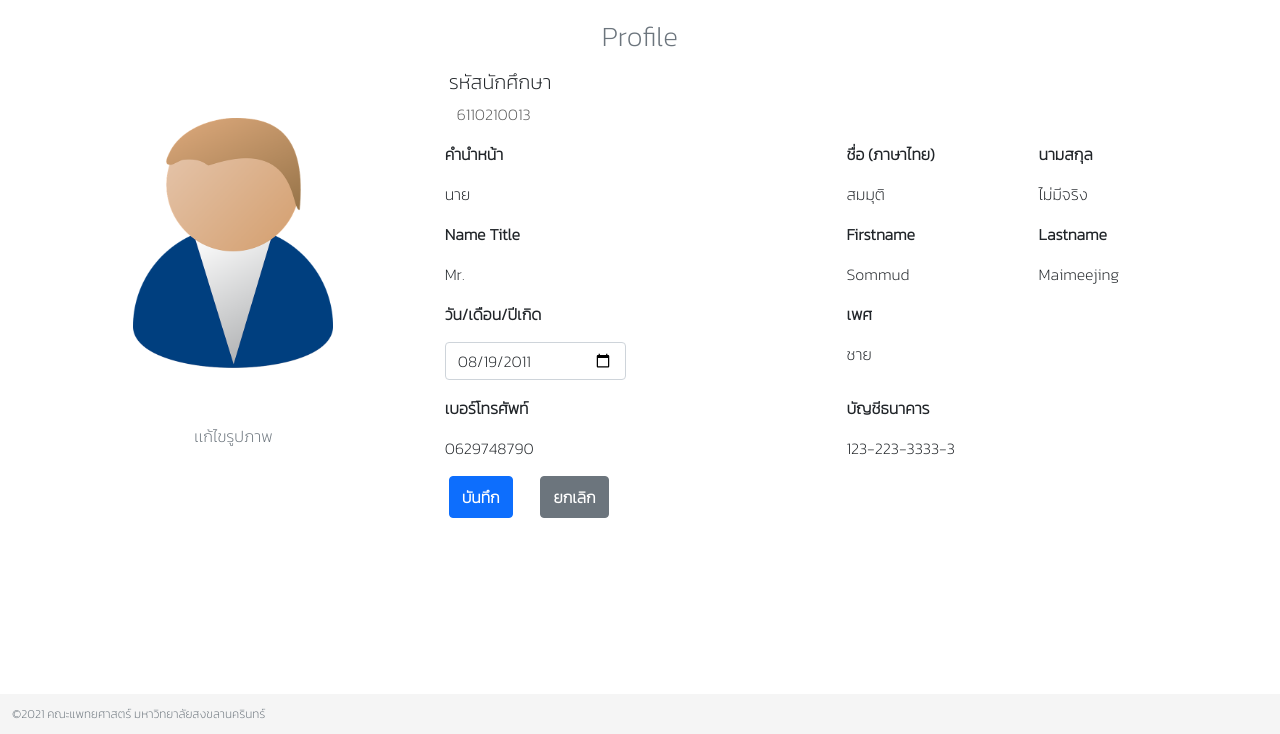
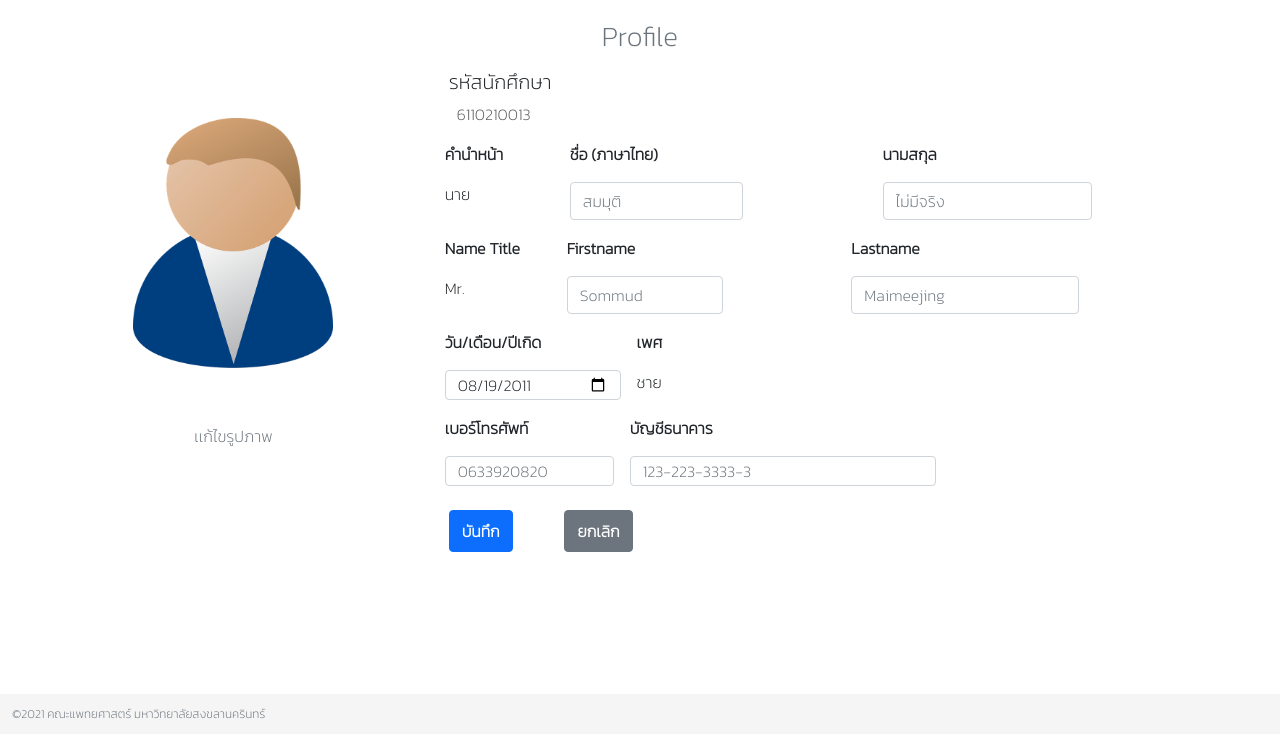
Before and after one commit to Krittin-Khanueng/DormitoryReservationSystem, a Django app: page /account/ in a window 1280 px wide. Shown: the part 66-800 px from the top of the page. Run offline with Django 3.2, Linux system fonts and the light colour scheme.

Commit message:
update allroom

```diff
--- a/account/templates/account/profile.html
+++ b/account/templates/account/profile.html
@@ -6,7 +6,8 @@
     <div class="container-fluid">
         <div class="row">
             <div class="col-md-4">
-                <div class="text-center py-5"> <img src="{% static 'images/pic/profile.png' %}" width="200" height="250"> </div>
+                <div class="text-center py-5"><img src="{% static 'images/pic/profile.png' %}" width="200" height="250">
+                </div>
                 <p class="text-muted text-center py-2">เเก้ไขรูปภาพ</p>
             </div>
             <div class="col-md-8">
@@ -14,75 +15,111 @@
                     <h5 class="card-title text-dark m-0">รหัสนักศึกษา</h5>
                     <p class="card-text m-2 ">6110210013</p>
 
+
                     <table class="table table-borderless m-0">
                         <thead>
                         <tr>
-                            <th scope="col" style="width:50px;" >คำนำหน้า</th>
-                            <th scope="col" style="width:50px;">ชื่อ (ภาษาไทย)</th>
-                            <th scope="col" style="width:50px;">นามสกุล</th>
+                            <th scope="col" width="10%">คำนำหน้า</th>
+                            <th scope="col" width="25%">ชื่อ (ภาษาไทย)</th>
+                            <th scope="col" width="30%">นามสกุล</th>
                         </tr>
                         </thead>
+
                         <tbody>
                         <tr>
-                            <td scope="col-3">นาย</td>
-                            <td>สมมุติ</td>
-                            <td>ไม่มีจริง</td>
+                            <td>นาย</td>
+                            <td>
+                                <div class="form-group col-7">
+                                    <input type="text" class="form-control" id="name" placeholder="สมมุติ">
+                                </div>
+                            </td>
+                            <td>
+                                <div class="form-group col-7">
+                                    <input type="text" class="form-control" id="name" placeholder="ไม่มีจริง">
+                                </div>
+                            </td>
                         </tr>
                         </tbody>
+                    </table>
+                    <table class="table table-borderless m-0">
                         <thead>
                         <tr>
-                            <th scope="col">Name Title</th>
-                            <th scope="col">Firstname</th>
-                            <th scope="col">Lastname</th>
+                            <th scope="col" width="15%">Name Title</th>
+                            <th scope="col" width="35%">Firstname</th>
+                            <th scope="col" width="40">Lastname</th>
                         </tr>
                         </thead>
                         <tbody>
                         <tr>
                             <td>Mr.</td>
-                            <td>Sommud</td>
-                            <td>Maimeejing</td>
+                            <td>
+                                <div class="form-group col-7">
+                                    <input type="text" class="form-control" id="name" placeholder="Sommud">
+                                </div>
+                            </td>
+                            <td>
+                                <div class="form-group col-7">
+                                    <input type="text" class="form-control" id="name" placeholder="Maimeejing">
+                                </div>
+                            </td>
                         </tr>
                         </tbody>
-
+                    </table>
+                    <table class="table table-borderless m-0">
                         <thead>
                         <tr>
-                            <th scope="col">วัน/เดือน/ปีเกิด</th>
-                            <th scope="col">เพศ</th>
+                            <th scope="col" width="20%">วัน/เดือน/ปีเกิด</th>
+                            <th scope="col" width="70%">เพศ</th>
                         </tr>
                         </thead>
                         <tbody>
                         <tr>
                             <td>
-                                <div class="form-group row">
-                                    <div class="col-6">
-                                        <input class="form-control" type="date" value="2011-08-19"
-                                               id="example-date-input">
-                                    </div>
+                                <div class="form-group ">
+
+                                    <input class="form-control" type="date" value="2011-08-19"
+                                           id="example-date-input" style="height:30px; ">
                                 </div>
                             </td>
                             <td>ชาย</td>
                         </tr>
                         </tbody>
+                    </table>
+
+                    <table class="table table-borderless m-0">
                         <thead>
                         <tr>
-                            <th scope="col">เบอร์โทรศัพท์</th>
-                            <th scope="col">บัญชีธนาคาร</th>
+                            <th scope="col" width="5%">เบอร์โทรศัพท์</th>
+                            <th scope="col" width="20%">บัญชีธนาคาร</th>
                         </tr>
                         </thead>
                         <tbody>
                         <tr>
-                            <td>0629748790</td>
-                            <td>123-223-3333-3</td>
+                            <td>
+                                <div class="form-group ">
+                                    <input type="text" class="form-control" id="name" placeholder="0633920820"
+                                           style="height:30px;">
+                                </div>
+
+                            </td>
+                            <td>
+                                <div class="form-group col-6">
+                                    <input type="text" class="form-control" id="name" placeholder="123-223-3333-3"
+                                           style="height:30px;">
+                                </div>
+                            </td>
                         </tr>
                         </tbody>
                     </table>
                 </div>
                 <div class="row">
 
-                        <div class="mt-2 ">
-                            <input type="submit" style="padding-top: 2px;" class="btn btn-primary fw-bold py-2 me-4 " value="บันทึก">
-                            <input type="submit" style="padding-top: 2px;" class="btn btn-secondary fw-bold py-2 me-4 " value="ยกเลิก">
-                        </div>
+                    <div class="mt-3 ">
+                        <input type="submit" style="padding-top: 2px;" class="btn btn-primary fw-bold py-2 me-5 "
+                               value="บันทึก">
+                        <input type="submit" style="padding-top: 2px;" class="btn btn-secondary fw-bold py-2 me-5 "
+                               value="ยกเลิก">
+                    </div>
 
 
                 </div>
```
Also changed, not shown: dorm/templates/dorm/all-room.html (+23 -0 lines).
